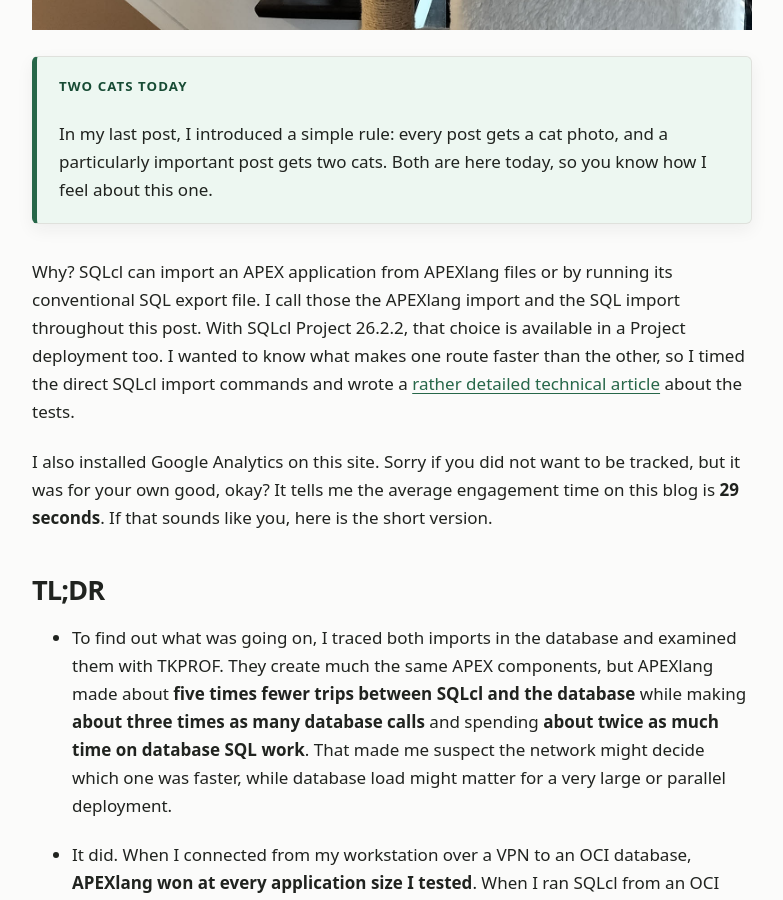
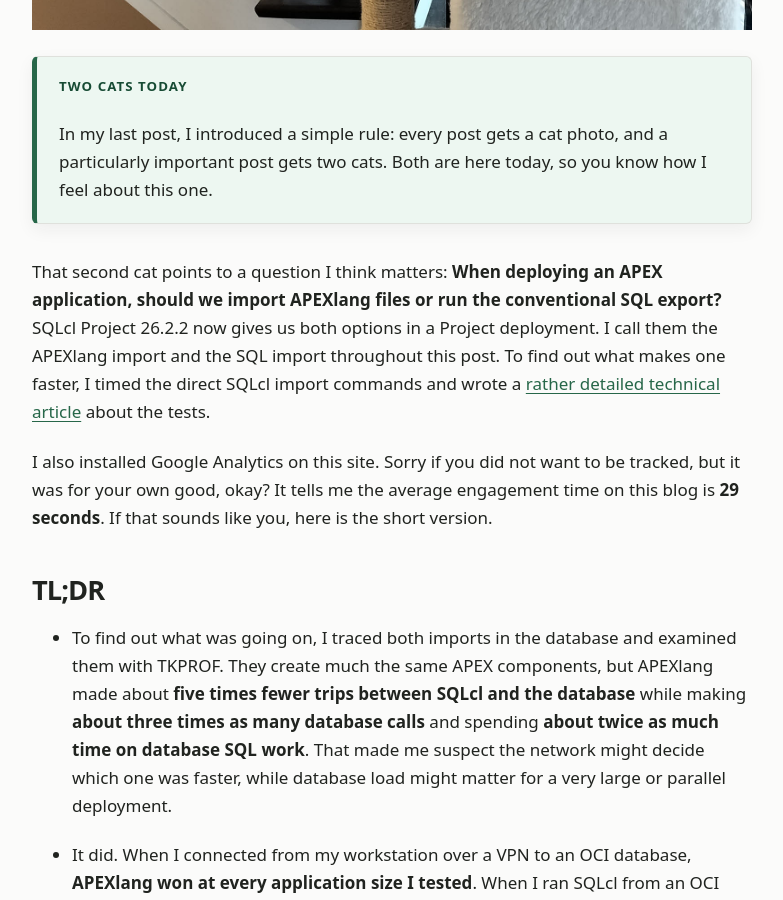
Before and after one commit to akluev/akluev.github.io, a Jekyll site: the page built from _posts/2026-09-18-apexlang-vs-sql-deployment-the-network-changes-the-winner.md, in a window 1280 px wide and 900 px high, scrolled down 1235 px. Shown: the whole window, without its empty margins (248-1031 px from the left). Built offline with Jekyll 4.4.1, drawn with Linux system fonts in a browser that asks for light colours.

Commit message:
2026-09-18 is ready

```diff
--- a/_posts/2026-09-18-apexlang-vs-sql-deployment-the-network-changes-the-winner.md
+++ b/_posts/2026-09-18-apexlang-vs-sql-deployment-the-network-changes-the-winner.md
@@ -16,7 +16,7 @@ tags:
 > In my last post, I introduced a simple rule: every post gets a cat photo, and a particularly important post gets two cats. Both are here today, so you know how I feel about this one.
 {: .callout .callout-question }
 
-Why? SQLcl can import an APEX application from APEXlang files or by running its conventional SQL export file. I call those the APEXlang import and the SQL import throughout this post. With SQLcl Project 26.2.2, that choice is available in a Project deployment too. I wanted to know what makes one route faster than the other, so I timed the direct SQLcl import commands and wrote a <a href="https://github.com/akluev/realSQLclProject/blob/main/docs/APEXlang/17.-APEXlang-vs-SQL-Deployment-Performance.md" target="_blank" rel="noopener noreferrer">rather detailed technical article</a> about the tests.
+That second cat points to a question I think matters: **When deploying an APEX application, should we import APEXlang files or run the conventional SQL export?** SQLcl Project 26.2.2 now gives us both options in a Project deployment. I call them the APEXlang import and the SQL import throughout this post. To find out what makes one faster, I timed the direct SQLcl import commands and wrote a <a href="https://github.com/akluev/realSQLclProject/blob/main/docs/APEXlang/17.-APEXlang-vs-SQL-Deployment-Performance.md" target="_blank" rel="noopener noreferrer">rather detailed technical article</a> about the tests.
 
 I also installed Google Analytics on this site. Sorry if you did not want to be tracked, but it was for your own good, okay? It tells me the average engagement time on this blog is **29 seconds**. If that sounds like you, here is the short version.
 
```
